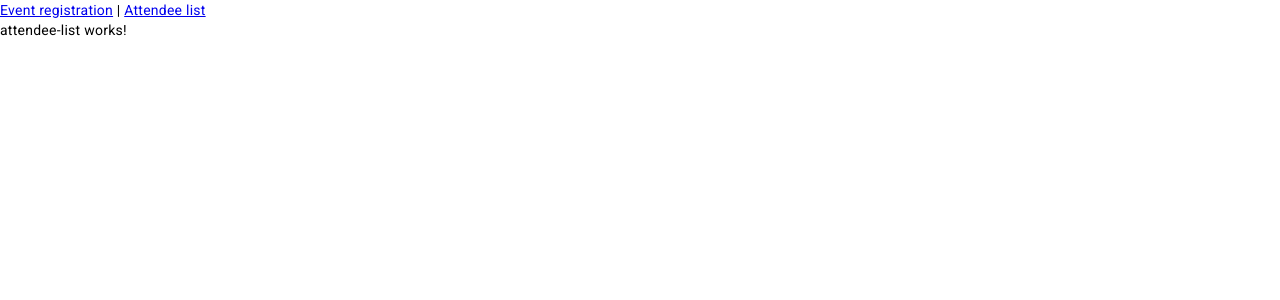
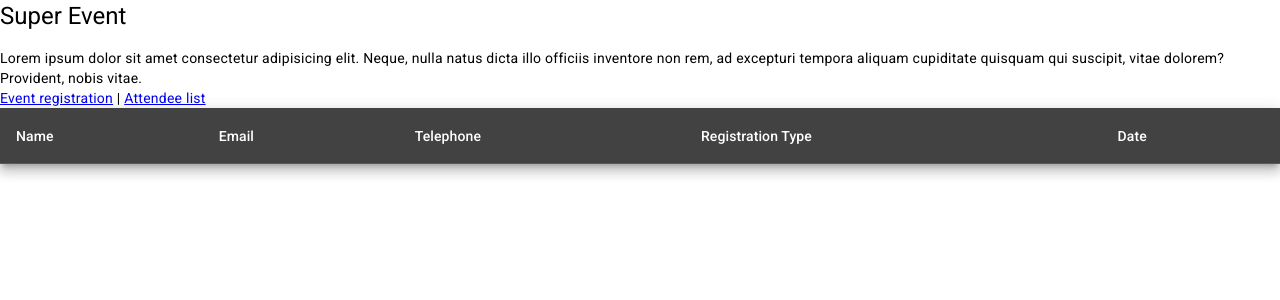
Before and after one commit to beloveddd/event, an Angular app: page /attendee-list in a window 1280 px wide. Shown: the top 300 px of the page. Built offline with nearby package versions, Linux system fonts and the light colour scheme.

Commit message:
feat: add Angular Material table for AttendeeListComponent

```diff
--- a/src/app/app.component.html
+++ b/src/app/app.component.html
@@ -1,3 +1,9 @@
+<h1> Super Event</h1>
+<div> Lorem ipsum dolor sit amet consectetur adipisicing elit.
+  Neque, nulla natus dicta illo officiis inventore non rem, ad excepturi tempora aliquam cupiditate quisquam qui suscipit, vitae dolorem?
+  Provident, nobis vitae.
+</div>
+
 <nav>
   <a class="button" routerLink="/event-registration">Event registration</a> |
   <a class="button" routerLink="/attendee-list">Attendee list</a>
--- a/src/app/components/attendee-list/attendee-list.component.html
+++ b/src/app/components/attendee-list/attendee-list.component.html
@@ -1 +1,30 @@
-<p>attendee-list works!</p>
+<table mat-table [dataSource]="users" class="mat-elevation-z8">
+
+    <ng-container matColumnDef="name">
+      <th mat-header-cell *matHeaderCellDef> Name </th>
+      <td mat-cell *matCellDef="let element"> {{element.name}} </td>
+    </ng-container>
+
+    <ng-container matColumnDef="email">
+      <th mat-header-cell *matHeaderCellDef> Email </th>
+      <td mat-cell *matCellDef="let element"> {{element.email}} </td>
+    </ng-container>
+
+    <ng-container matColumnDef="phone">
+      <th mat-header-cell *matHeaderCellDef> Telephone </th>
+      <td mat-cell *matCellDef="let element"> {{element.phone}} </td>
+    </ng-container>
+
+    <ng-container matColumnDef="registrationType">
+        <th mat-header-cell *matHeaderCellDef> Registration Type </th>
+        <td mat-cell *matCellDef="let element"> {{element.registrationType | titlecase }} </td>
+    </ng-container>
+
+    <ng-container matColumnDef="date">
+        <th mat-header-cell *matHeaderCellDef> Date </th>
+        <td mat-cell *matCellDef="let element"> {{ element.date | date: 'mediumDate' }} </td>
+    </ng-container>
+
+    <tr mat-header-row *matHeaderRowDef="displayedColumns"></tr>
+    <tr mat-row *matRowDef="let row; columns: displayedColumns;"></tr>
+  </table>
--- a/src/app/components/attendee-list/attendee-list.component.ts
+++ b/src/app/components/attendee-list/attendee-list.component.ts
@@ -1,10 +1,24 @@
-import { Component } from '@angular/core';
+import { DatePipe, TitleCasePipe } from '@angular/common';
+import { Component, inject } from '@angular/core';
+import { MatTableModule } from '@angular/material/table';
+
+import { User } from 'src/app/shared/interfaces/users.interface';
+import { UsersService } from 'src/app/shared/services/users.service';
 @Component({
   selector: 'attendee-list',
   standalone: true,
   templateUrl: './attendee-list.component.html',
   styleUrls: ['./attendee-list.component.scss'],
+  imports: [ MatTableModule, TitleCasePipe, DatePipe ],
 })
 export class AttendeeListComponent {
+  displayedColumns: string[] = ['name', 'email', 'phone', 'registrationType', 'date'];
+  users!: User[];
 
+  private _usersService = inject(UsersService);
+
+  ngOnInit() {
+    this._usersService.initUsers();
+    this.users = this._usersService.users;
+  }
 }
--- a/src/app/components/event-registration/event-registration.component.html
+++ b/src/app/components/event-registration/event-registration.component.html
@@ -1,4 +1,7 @@
-<form [formGroup]="registrationForm" (ngSubmit)="submitRegistrationForm()" class="registration-form">
+<mat-card class="form-card">
+  <mat-card-content>
+
+    <form [formGroup]="registrationForm" (ngSubmit)="submitRegistrationForm()" class="form-card__registration">
       <mat-form-field class="example-full-width">
         <mat-label>Name</mat-label>
         <input matInput placeholder="Your name" formControlName="name">
@@ -33,3 +36,6 @@
 
       <button type="submit" [disabled]="registrationForm.invalid" mat-raised-button color="primary">Submit</button>
   </form>
+
+  </mat-card-content>
+</mat-card>
--- a/src/app/components/event-registration/event-registration.component.scss
+++ b/src/app/components/event-registration/event-registration.component.scss
@@ -1,4 +1,9 @@
-.registration-form {
-    display: flex;
-    flex-direction: column;
+.form-card {
+    width: 50vw;
+    margin: 0 auto;
+
+    &__registration {
+        display: flex;
+        flex-direction: column;
+    }
 }
```
Also changed, not shown: src/app/components/event-registration/event-registration.component.ts (+13 -1 lines). Lines whose indentation alone changed are shown as unchanged.
